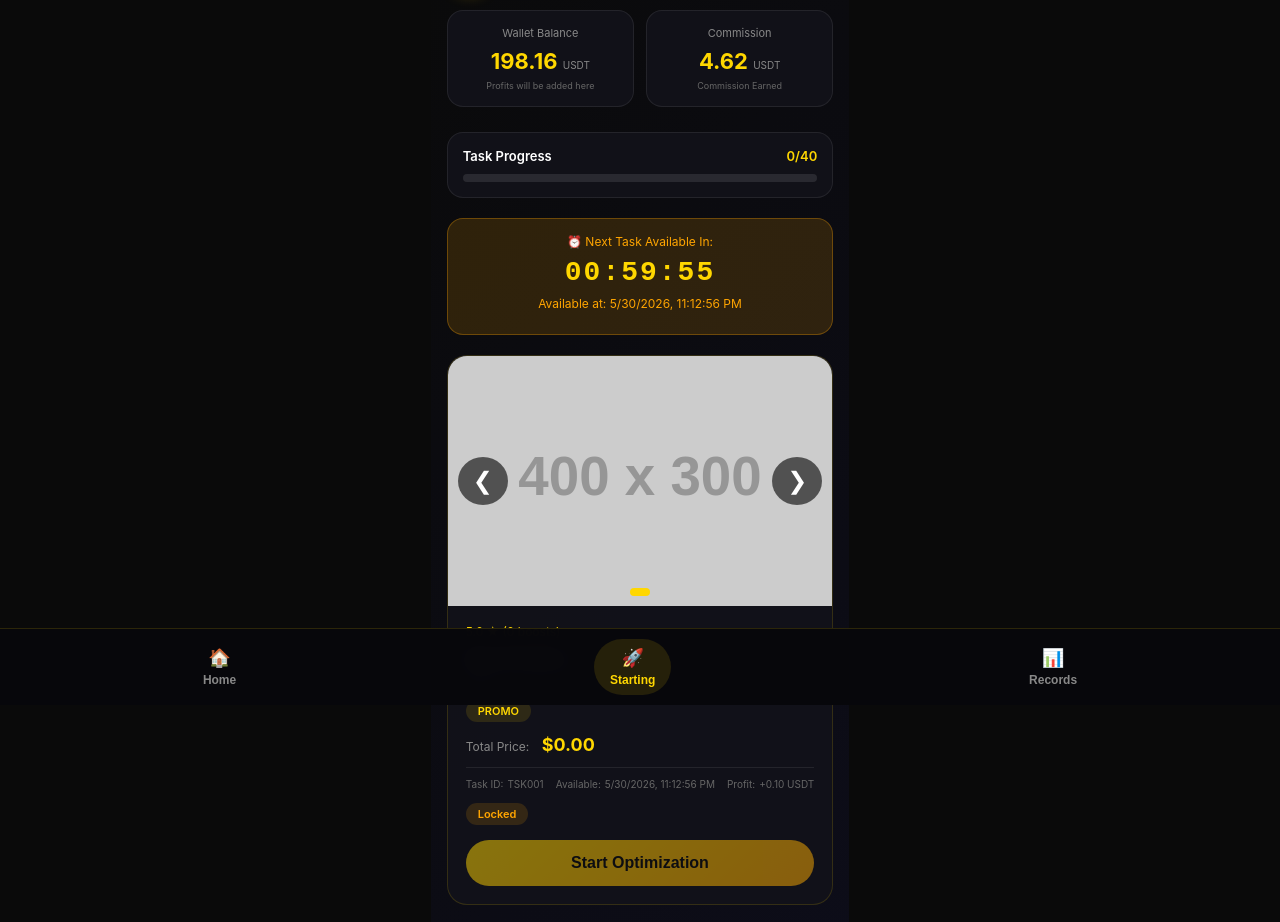
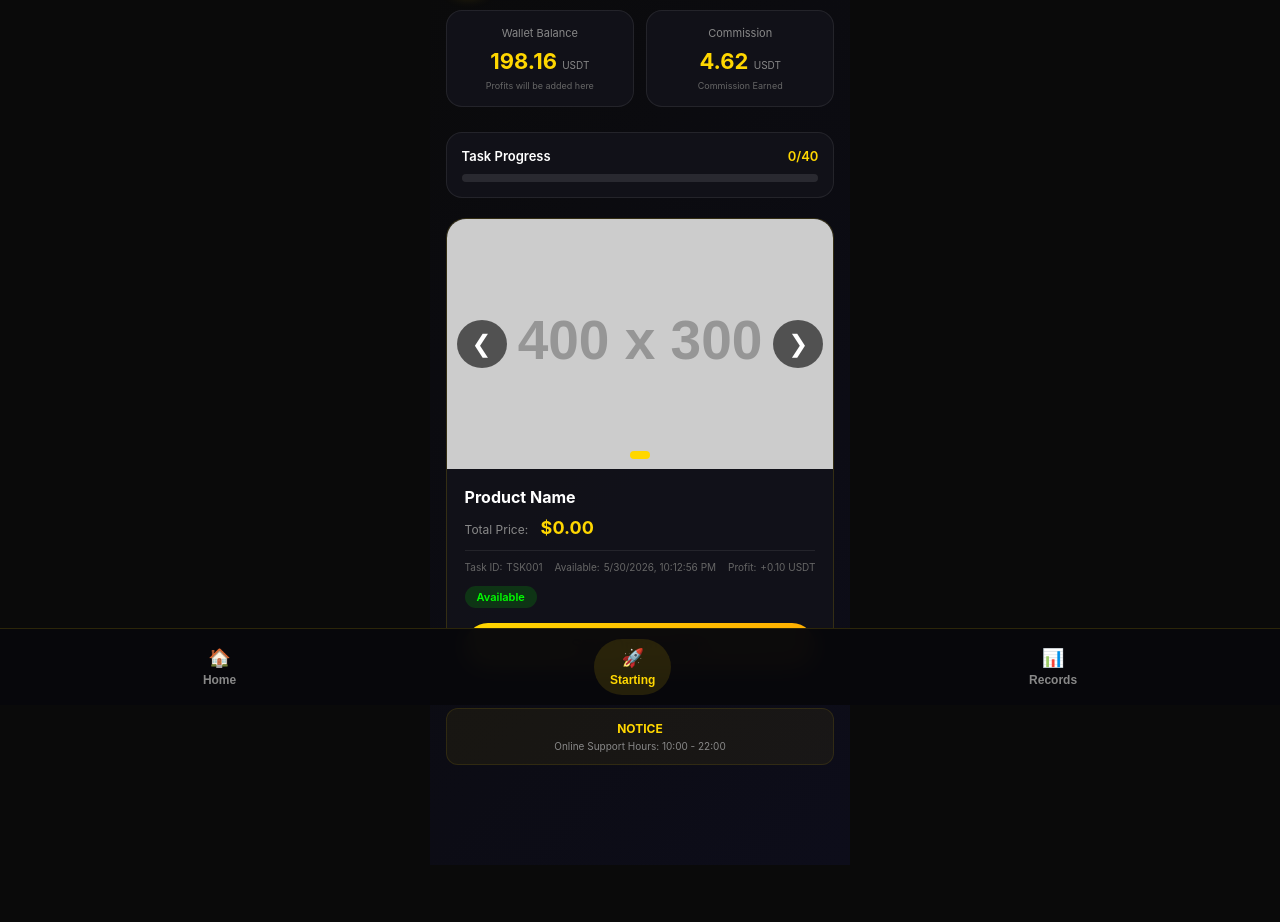
Before and after one commit to Jeframstore/clutch-incorporated, a plain HTML site: page starting.html in a window 1280 px wide. Shown: the part 95-1017 px from the top of the page. After the commit the page ends 980 px from the top, so only its background shows below. Drawn offline with Linux system fonts and the light colour scheme; sample sign-in values are in the browser's storage; placeholder pictures from the web are drawn by us.

Commit message:
Fixed task system - removed promo, rating, style, boosts - task stays available

```diff
--- a/css/starting.css
+++ b/css/starting.css
@@ -194,7 +194,6 @@ body {
     border: 1px solid rgba(255, 215, 0, 0.15);
 }
 
-/* Image Slider / Carousel - Full width, moving right to left */
 .task-image-slider {
     position: relative;
     width: 100%;
@@ -284,33 +283,10 @@ body {
     padding: 18px;
 }
 
-.rating {
-    color: #ffd700;
-    font-size: 12px;
-    margin-bottom: 10px;
-}
-
 .product-name {
     color: white;
     font-size: 16px;
-    margin-bottom: 5px;
-}
-
-.product-style {
-    color: #aaa;
-    font-size: 12px;
     margin-bottom: 10px;
-}
-
-.promo-code {
-    background: rgba(255, 215, 0, 0.12);
-    display: inline-block;
-    padding: 4px 12px;
-    border-radius: 20px;
-    color: #ffd700;
-    font-size: 11px;
-    font-weight: 600;
-    margin-bottom: 12px;
 }
 
 .price-section {
@@ -400,7 +376,6 @@ body {
     box-shadow: 0 5px 20px rgba(255, 215, 0, 0.3);
 }
 
-/* Notice - READ ONLY, Admin editable only */
 .notice {
     background: rgba(255, 215, 0, 0.05);
     border-radius: 12px;
--- a/js/starting.js
+++ b/js/starting.js
@@ -1,4 +1,4 @@
-// Starting Page - Complete with Image Slider and Admin-Only Notice
+// Starting Page - Final Version
 
 let currentImageIndex = 0;
 let currentImages = [];
@@ -11,7 +11,7 @@ document.addEventListener('DOMContentLoaded', function() {
         return;
     }
 
-    loadNotice(); // Notice is READ ONLY for client, only admin can edit via admin panel
+    loadNotice();
     loadUserStats();
     loadCurrentTask();
     loadTaskProgress();
@@ -24,13 +24,13 @@ document.addEventListener('DOMContentLoaded', function() {
         });
     }
 
-    // Slider buttons
-    document.getElementById('prevBtn').addEventListener('click', prevImage);
-    document.getElementById('nextBtn').addEventListener('click', nextImage);
+    const prevBtn = document.getElementById('prevBtn');
+    const nextBtn = document.getElementById('nextBtn');
+    if (prevBtn) prevBtn.addEventListener('click', prevImage);
+    if (nextBtn) nextBtn.addEventListener('click', nextImage);
 });
 
 function loadNotice() {
-    // Notice is set by admin only - client cannot edit
     let notice = localStorage.getItem('taskNotice');
     if (!notice) {
         notice = 'Online Support Hours: 10:00 - 22:00';
@@ -39,7 +39,6 @@ function loadNotice() {
     const noticeElement = document.getElementById('noticeText');
     if (noticeElement) {
         noticeElement.textContent = notice;
-        // Make it NOT editable by client
         noticeElement.setAttribute('contenteditable', 'false');
     }
 }
@@ -74,29 +73,32 @@ function loadCurrentTask() {
 
     if (!currentTask) {
         const now = new Date();
-        const defaultTaskTime = new Date(now.getTime() + 3600000);
+        const futureTime = new Date(now.getTime() + 24 * 60 * 60 * 1000);
 
         currentTask = {
             id: 'TSK001',
             taskId: 'TSK001',
-            productName: 'New Product',
-            productStyle: 'Style',
+            productName: 'Product Name',
             price: '0.00',
-            promoCode: 'PROMO',
-            rating: '5.0',
-            boosts: '0',
             profit: '0.10',
             image1: '',
             image2: '',
             image3: '',
-            taskDateTime: defaultTaskTime.toISOString(),
-            nextTaskDateTime: '',
-            status: 'pending',
+            taskDateTime: now.toISOString(),
+            nextTaskDateTime: futureTime.toISOString(),
             completed: false
         };
         localStorage.setItem('currentTask', JSON.stringify(currentTask));
     } else {
         currentTask = JSON.parse(currentTask);
+
+        const taskTime = new Date(currentTask.taskDateTime);
+        const now = new Date();
+
+        if (now > taskTime && !currentTask.completed) {
+            currentTask.taskDateTime = now.toISOString();
+            localStorage.setItem('currentTask', JSON.stringify(currentTask));
+        }
     }
 
     displayTask(currentTask);
@@ -164,10 +166,7 @@ function nextImage() {
 function displayTask(task) {
     document.getElementById('taskId').textContent = task.taskId;
     document.getElementById('productName').textContent = task.productName;
-    document.getElementById('productStyle').textContent = task.productStyle;
-    document.getElementById('promoCode').textContent = task.promoCode;
     document.getElementById('productPrice').textContent = '$' + task.price;
-    document.getElementById('taskRating').innerHTML = task.rating + ' ★ (' + task.boosts + ' boosts)';
     document.getElementById('taskProfit').textContent = '+' + task.profit + ' USDT';
 
     if (task.taskDateTime) {
@@ -225,11 +224,17 @@ function checkTaskAvailability() {
         return;
     }
 
-    if (now > taskTime && !currentTask.completed) {
-        startBtn.disabled = true;
-        statusBadge.textContent = 'Expired';
-        statusBadge.className = 'status-badge expired';
+    const isAvailable = now >= taskTime;
+
+    if (isAvailable) {
+        startBtn.disabled = false;
+        statusBadge.textContent = 'Available';
+        statusBadge.className = 'status-badge available';
         timerSection.style.display = 'none';
+
+        if (countdownInterval) {
+            clearInterval(countdownInterval);
+        }
         return;
     }
 
@@ -240,15 +245,6 @@ function checkTaskAvailability() {
         timerSection.style.display = 'block';
         startCountdown(taskTime);
         return;
-    }
-
-    startBtn.disabled = false;
-    statusBadge.textContent = 'Available';
-    statusBadge.className = 'status-badge available';
-    timerSection.style.display = 'none';
-
-    if (countdownInterval) {
-        clearInterval(countdownInterval);
     }
 }
 
--- a/starting.html
+++ b/starting.html
@@ -22,7 +22,6 @@
             </div>
         </div>
 
-        <!-- Stats Cards -->
         <div class="stats-cards">
             <div class="stat-card">
                 <p class="stat-label">Wallet Balance</p>
@@ -36,7 +35,6 @@
             </div>
         </div>
 
-        <!-- Task Progress -->
         <div class="progress-section">
             <div class="progress-header">
                 <span>Task Progress</span>
@@ -47,7 +45,6 @@
             </div>
         </div>
 
-        <!-- Timer / Reminder Section -->
         <div class="timer-section" id="timerSection" style="display: none;">
             <div class="timer-card">
                 <p>⏰ Next Task Available In:</p>
@@ -56,9 +53,7 @@
             </div>
         </div>
 
-        <!-- Current Task Card -->
         <div class="task-card" id="taskCard">
-            <!-- Image Slider / Carousel -->
             <div class="task-image-slider" id="taskImageSlider">
                 <button class="slider-btn prev" id="prevBtn">❮</button>
                 <div class="slider-container">
@@ -68,10 +63,7 @@
                 <div class="slider-dots" id="sliderDots"></div>
             </div>
             <div class="task-info">
-                <div class="rating" id="taskRating">5.0 ★ (0 boosts)</div>
-                <h3 class="product-name" id="productName">New Product</h3>
-                <p class="product-style" id="productStyle">Style</p>
-                <div class="promo-code" id="promoCode">PROMO PROMO</div>
+                <h3 class="product-name" id="productName">Product Name</h3>
                 <div class="price-section">
                     <span class="price-label">Total Price:</span>
                     <span class="price-value" id="productPrice">$0.00</span>
@@ -88,13 +80,11 @@
             </div>
         </div>
 
-        <!-- Notice - READ ONLY, Written by ADMIN -->
         <div class="notice" id="noticeArea">
             <p>NOTICE</p>
             <p id="noticeText">Online Support Hours: 10:00 - 22:00</p>
         </div>
 
-        <!-- Bottom Navigation -->
         <div class="bottom-nav">
             <button class="nav-btn" data-page="home">
                 <span>🏠</span>
```
